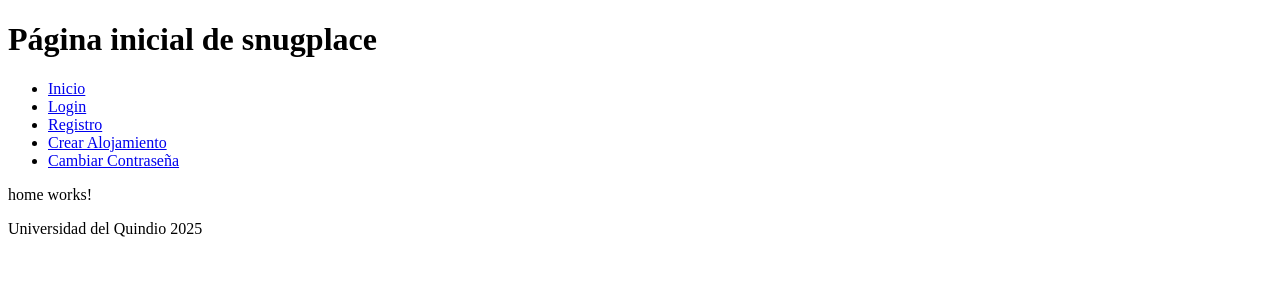
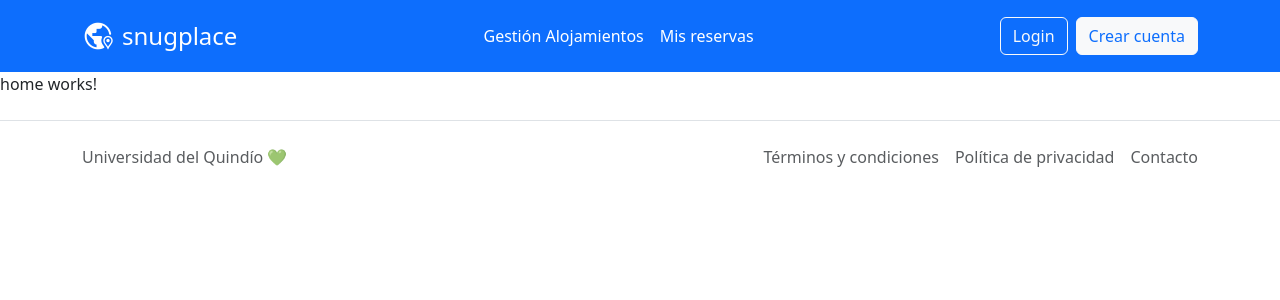
Before and after one commit to Wyllinton/SnugPlace_Front, an Angular app in the folder snugplace/: page / in a window 1280 px wide. Shown: the top 300 px of the page. Built offline with nearby package versions, Linux system fonts and the light colour scheme.

Commit message:
Header y footer básico landing

```diff
--- a/snugplace/angular.json
+++ b/snugplace/angular.json
@@ -29,7 +29,11 @@
               }
             ],
             "styles": [
+              "node_modules/bootstrap/dist/css/bootstrap.min.css",
               "src/styles.css"
+            ],
+            "scripts": [
+              "node_modules/bootstrap/dist/js/bootstrap.bundle.min.js"
             ]
           },
           "configurations": {
@@ -86,7 +90,11 @@
               }
             ],
             "styles": [
+              "node_modules/bootstrap/dist/css/bootstrap.min.css",
               "src/styles.css"
+            ],
+            "scripts": [
+              "node_modules/bootstrap/dist/js/bootstrap.bundle.min.js"
             ]
           }
         }
--- a/snugplace/package.json
+++ b/snugplace/package.json
@@ -28,12 +28,14 @@
     "@angular/forms": "^20.3.0",
     "@angular/platform-browser": "^20.3.0",
     "@angular/router": "^20.3.0",
+    "@popperjs/core": "^2.11.8",
+    "bootstrap": "^5.3.8",
     "rxjs": "~7.8.0",
     "tslib": "^2.3.0",
     "zone.js": "~0.15.0"
   },
   "devDependencies": {
-    "@angular/build": "^20.3.6",
+    "@angular/build": "^20.3.8",
     "@angular/cli": "^20.3.6",
     "@angular/compiler-cli": "^20.3.0",
     "@types/jasmine": "~5.1.0",
--- a/snugplace/src/app/app.html
+++ b/snugplace/src/app/app.html
@@ -1,16 +1,3 @@
-<header>
-  <h1>Página inicial de {{ title() }}</h1>
-  <ul>
-  <li><a routerLink="">Inicio</a></li>
-  <li><a routerLink="/login">Login</a></li>
-  <li><a routerLink="/register">Registro</a></li>
-  <li><a routerLink="/host/accommodations/create">Crear Alojamiento</a></li>
-  <li><a routerLink="/reset-password">Cambiar Contraseña</a></li>
-</ul>
-</header>
-
+<app-header></app-header>
 <router-outlet></router-outlet>
-
-<footer>
-  <p>{{ footer() }}</p>
-</footer>
+<app-footer></app-footer>
--- a/snugplace/src/app/app.ts
+++ b/snugplace/src/app/app.ts
@@ -1,10 +1,12 @@
 import { Component, signal } from '@angular/core';
 import { RouterOutlet, RouterLinkWithHref } from '@angular/router';
 import { RouterModule } from '@angular/router';
+import { Header } from "./components/header/header";
+import { Footer } from "./components/footer/footer";
 
 @Component({
   selector: 'app-root',
-  imports: [RouterOutlet, RouterLinkWithHref],
+  imports: [RouterOutlet, RouterLinkWithHref, Header, Footer],
   templateUrl: './app.html',
   styleUrl: './app.css'
 })
--- /dev/null
+++ b/snugplace/src/app/components/footer/footer.html
@@ -0,0 +1,15 @@
+<footer class="border-top py-4 my-4">
+    <div class="container d-flex flex-wrap justify-content-between align-items-center">
+
+        <span class="text-body-secondary">Universidad del Quindío 💚</span>
+
+        <ul class="nav list-unstyled d-flex mb-0">
+            <li class="ms-3"><a href="#" class="text-body-secondary text-decoration-none">Términos y condiciones</a>
+            </li>
+            <li class="ms-3"><a href="#" class="text-body-secondary text-decoration-none">Política de privacidad</a>
+            </li>
+            <li class="ms-3"><a href="#" class="text-body-secondary text-decoration-none">Contacto</a></li>
+        </ul>
+
+    </div>
+</footer>
--- /dev/null
+++ b/snugplace/src/app/components/header/header.html
@@ -0,0 +1,25 @@
+<header class="p-3 bg-primary text-white">
+  <div class="container">
+    <div class="d-flex flex-wrap align-items-center justify-content-between">
+
+      <!-- Logo y título -->
+      <a routerLink="" class="d-flex align-items-center text-white text-decoration-none">
+        <span class="material-symbols-rounded fs-2 me-2">globe_location_pin</span>
+        <span class="fs-4">{{ title() }}</span>
+      </a>
+
+      <!-- Navegación -->
+      <ul class="nav mb-2 mb-md-0">
+        <li><a routerLink="/my-places" class="nav-link px-2 text-white">Gestión Alojamientos</a></li>
+        <li><a routerLink="/bookings" class="nav-link px-2 text-white">Mis reservas</a></li>
+      </ul>
+
+      <!-- Botones -->
+      <div>
+        <button routerLink="/login" class="btn btn-outline-light me-2">Login</button>
+        <button routerLink="/register" class="btn btn-light text-primary">Crear cuenta</button>
+      </div>
+
+    </div>
+  </div>
+</header>
--- /dev/null
+++ b/snugplace/src/app/components/header/header.ts
@@ -0,0 +1,13 @@
+import { Component, signal } from '@angular/core';
+import { RouterModule} from '@angular/router';
+
+@Component({
+  selector: 'app-header',
+  imports: [RouterModule],
+  templateUrl: './header.html',
+  styleUrl: './header.css',
+})
+export class Header {
+  protected readonly title = signal('snugplace');
+  protected readonly footer = signal('Universidad del Quindio 2025');
+}
--- a/snugplace/src/styles.css
+++ b/snugplace/src/styles.css
@@ -1 +1,10 @@
-/* You can add global styles to this file, and also import other style files */
+@import url('https://fonts.googleapis.com/css2?family=Material+Symbols+Rounded:opsz,wght,FILL,GRAD@20..48,100..700,0..1,-50..200');
+
+.material-symbols-rounded {
+  font-family: 'Material Symbols Rounded';
+  font-variation-settings: 'FILL' 0, 'wght' 400, 'GRAD' 0, 'opsz' 48;
+}
+
+.material-symbols-rounded.filled {
+  font-variation-settings: 'FILL' 1;
+}
```
Also changed, not shown: snugplace/src/app/components/footer/footer.ts (added, +11 -0 lines), snugplace/src/app/components/footer/footer.css (added), snugplace/src/app/components/header/header.css (added), 1 other file (tests, documents, lock files or other folders).
